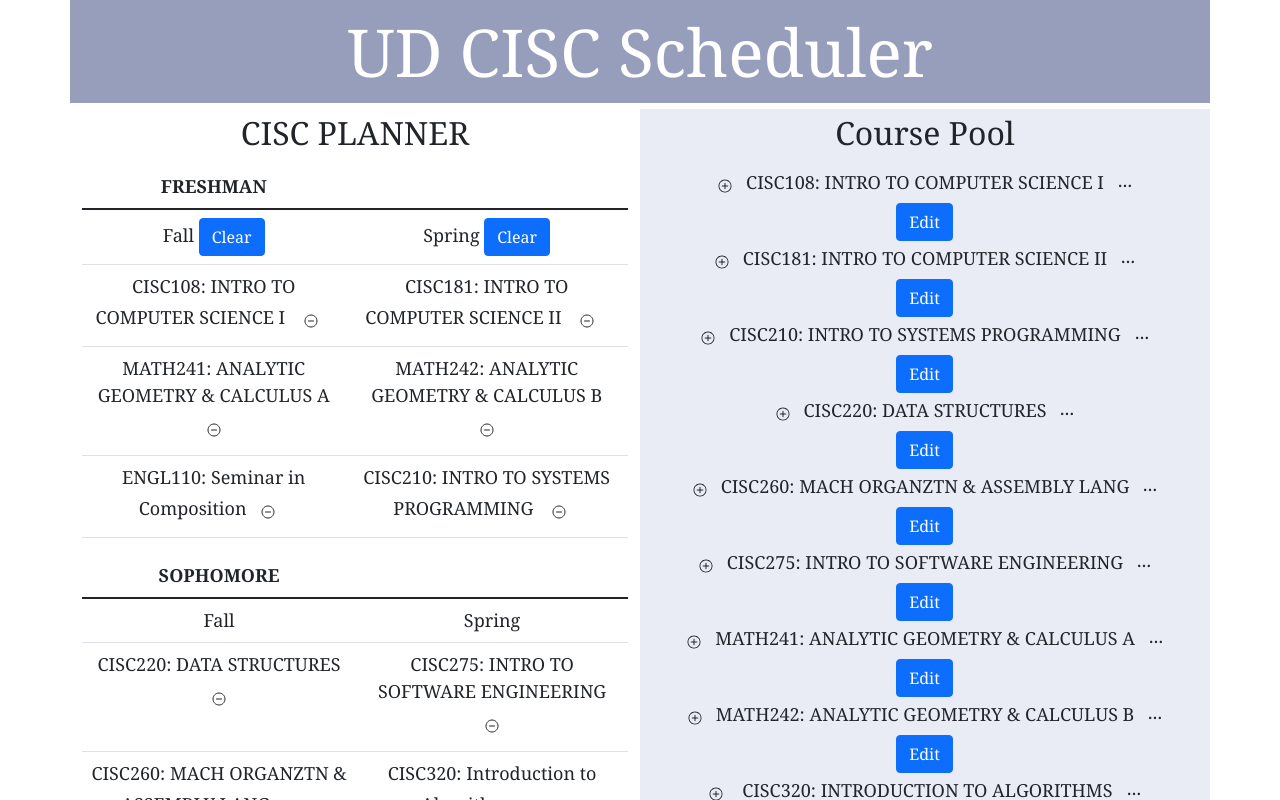
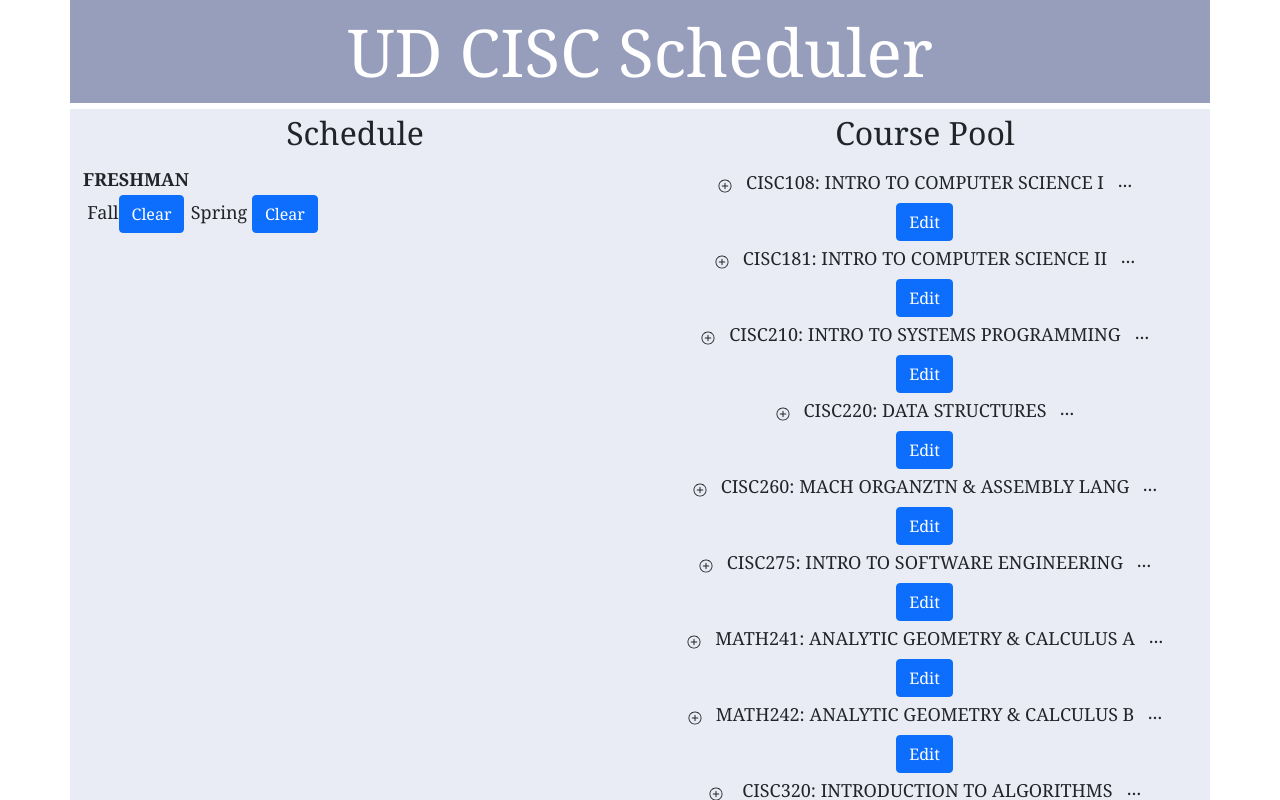
Before and after one commit to UD-CISC275-F21/ud-cis-scheduler-team-8, a React (Create React App) app: page / in a window 1280 px wide. Shown: the top 800 px of the page. Built offline with nearby package versions, Linux system fonts and the light colour scheme.

Commit message:
make a part of the semester

```diff
--- a/src/App.tsx
+++ b/src/App.tsx
@@ -5,15 +5,15 @@ import CoursePool from "./Component/CoursePool";
 import Header from "./Header";
 import COURSES from "./assets/courses.json";
 import "bootstrap/dist/css/bootstrap.min.css";
-
 import { Container, Row } from "react-bootstrap";
-import { Course } from "./interfaces/courses";
+import { Course, Semester } from "./interfaces/courses";
 
 function App(): JSX.Element {
 
     const [pool, setPool]=useState <Course[]>(COURSES);
     const [schedule,setSchedule] = useState <Course[]>(COURSES);
     const [ActiveCourse, SetActiveCourse] = useState<Course>(COURSES[0]);
+    const [semesters, setSemesters] = useState<Semester[]>([]);
 
     return (
         <Container className="App">
@@ -25,7 +25,9 @@ function App(): JSX.Element {
                     schedule={schedule}
                     setSchedule={setSchedule}
                     setCourse={SetActiveCourse}
-                    course={ActiveCourse}></Tab>
+                    course={ActiveCourse}
+                    semesters={semesters}
+                    setSemesters={setSemesters}></Tab>
                 <CoursePool pool={pool} setPool={setPool}></CoursePool>
             </Row>
 
--- a/src/Component/Table.tsx
+++ b/src/Component/Table.tsx
@@ -3,12 +3,67 @@ import React from "react";
 import { IoRemoveCircleOutline } from "react-icons/io5";
 import "bootstrap/dist/css/bootstrap.min.css";
 import {Button, Col} from "react-bootstrap";
-import {Course} from "../interfaces/courses";
+import {Course, Semester} from "../interfaces/courses";
 import COURSES from "../assets/courses.json";
 
-export function Tab({setCourse,schedule,setSchedule}:
-    {setCourse:(c:Course)=>void, schedule:Course[], setSchedule:(s:Course[])=>void, course:Course}): JSX.Element {
-    return <Col className="planner">
+export function Tab({setCourse,course,schedule,setSchedule,semesters,setSemesters}:
+    {setCourse:(c:Course)=>void, schedule:Course[], setSchedule:(s:Course[])=>void, course:Course
+    semesters:Semester[],setSemesters:(se:Semester[])=>void }): JSX.Element {
+
+
+
+    const semesterItems = semesters.map(function (semester: Semester): JSX.Element {
+        let courseid= semester.courses[0].ID;
+        let coursename= semester.courses[0].Name;
+        for (let i = 0; i < 14; i++) {
+            courseid = semester.courses[i].ID;
+            console.log(courseid);
+            coursename= semester.courses[i].Name;
+            console.log(coursename);
+        }
+        return <div key={courseid}>
+            <div>
+                <Table className="freshman">
+                    <tr>
+                        <td>{coursename.toUpperCase()}
+                            <IoRemoveCircleOutline onClick = {()=>{
+                                //deleteButton();
+                            }}/></td>
+                        <td>{coursename.toUpperCase()}
+                            <IoRemoveCircleOutline onClick = {()=>{
+                                //deleteButton();
+                            }}/></td>
+                    </tr>
+                </Table>
+            </div>
+        </div>;
+    });
+
+    /**function deleteButton(): void{
+        setSemesters(semesters.filter((oldSemester: Semester): boolean => {
+            return semesters.courses !== oldSemester.courses;
+        }));
+    }*/
+
+    return <Col className="pool">
+        <h2>Schedule</h2>
+        <thead>
+            <tr>
+                <th>FRESHMAN</th>
+            </tr>
+        </thead>
+        <tbody>
+            <tr>
+                <td>Fall<Button>Clear</Button></td>
+                <td>Spring <Button>Clear</Button></td>
+            </tr>
+            {semesterItems}
+        </tbody>
+    </Col>;
+
+
+
+    /**return <Col className="planner">
         <h2>CISC PLANNER</h2>
         <Table className="freshman">
             <thead>
@@ -107,6 +162,7 @@ export function Tab({setCourse,schedule,setSchedule}:
             </tbody>
         </Table>
     </Col>;
+    */
 
 
 }
--- a/src/interfaces/courses.ts
+++ b/src/interfaces/courses.ts
@@ -6,3 +6,7 @@ export interface Course{
     Prereq: string;
     Description: string;
 }
+
+export interface Semester {
+    courses: Course[];
+  }
```
